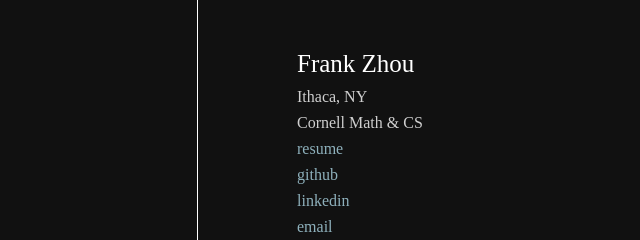
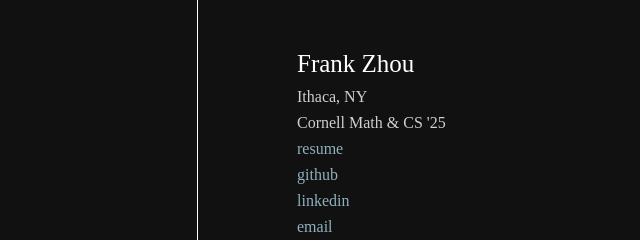
Before and after one commit to FZcuber/FZcuber.github.io, a plain HTML site: page index.html in a window 1280 px wide. Shown: the top 240 px of the page, 443-1083 px from the left. Drawn offline with Linux system fonts and the light colour scheme; no server answers.

Commit message:
Update index.html

```diff
--- a/index.html
+++ b/index.html
@@ -32,7 +32,7 @@
         <div id="main-wrapper">
             <div id="header">Frank Zhou</div>
             <div class="item">Ithaca, NY</div>
-            <div class="item">Cornell Math & CS</div>
+            <div class="item">Cornell Math & CS '25</div>
             <div class="item"><a href='/misc/SWE Resume.pdf'>resume</a></div>
             <div class="item"><a href='https://github.com/FZcuber'>github</a></div>
             <div class="item"><a href='https://www.linkedin.com/in/frank-zhou1/'>linkedin</a></div>
```
